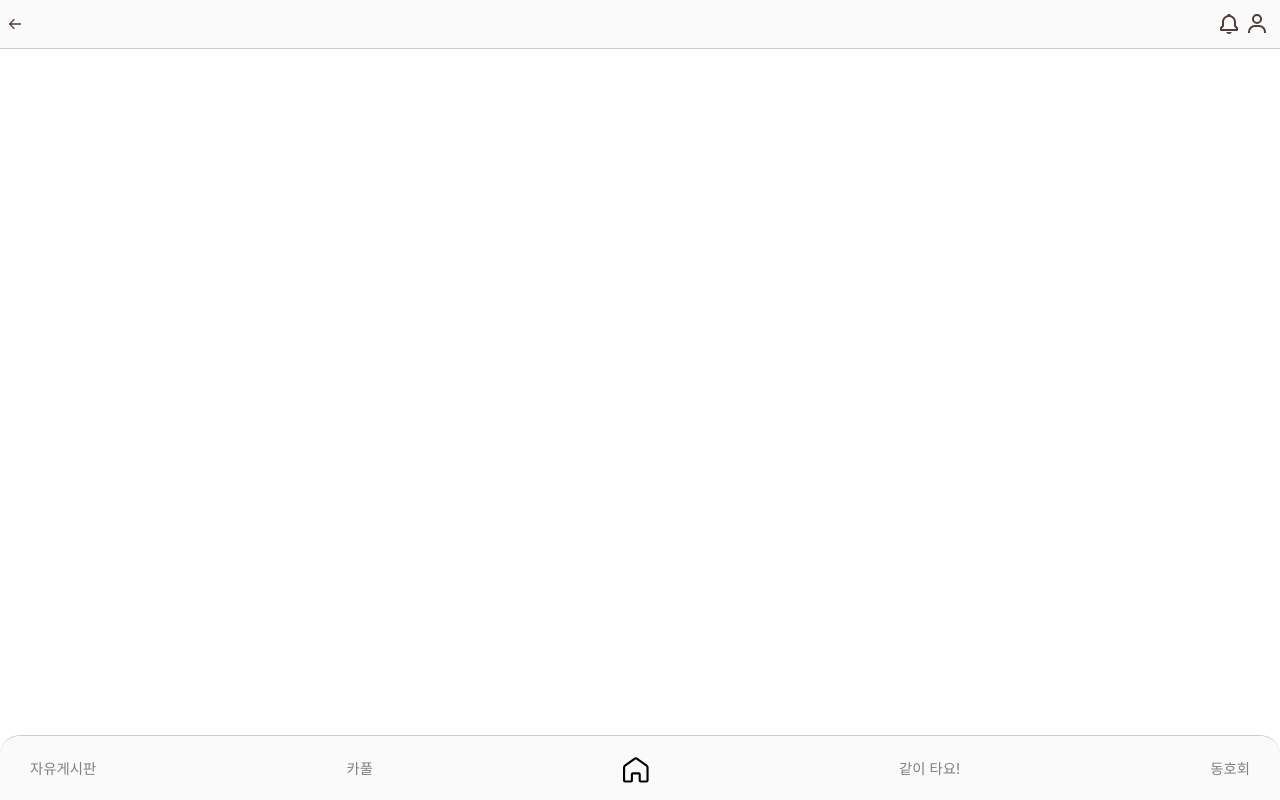
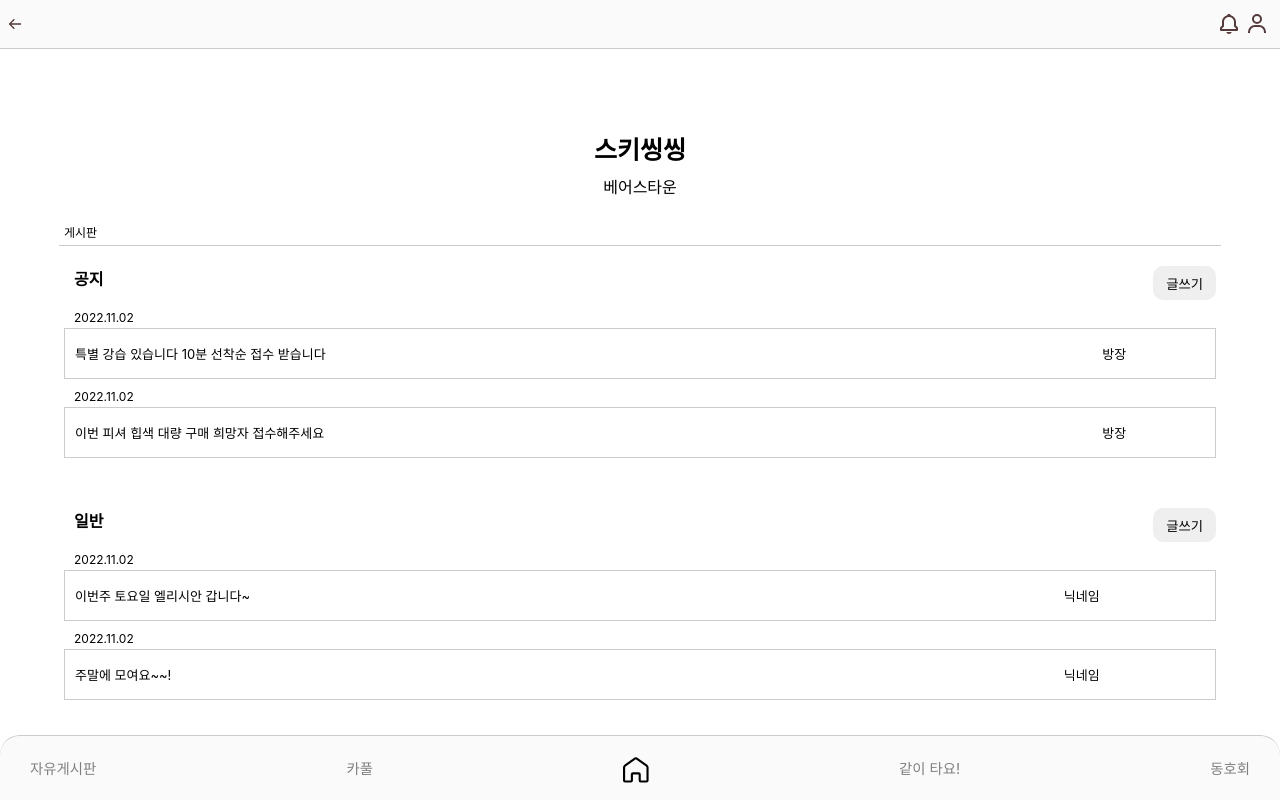
Before and after one commit to syj0396/ski-app-front, a React (Create React App) app: page /club/detail/1 in a window 1280 px wide. Built offline with nearby package versions, Linux system fonts and the light colour scheme; data requests are answered from the project's data file.

Commit message:
동호회 스키장 필터링, 동호회 추가 및 상세 페이지

```diff
--- a/db.json
+++ b/db.json
@@ -46,26 +46,6 @@
       "like": 0,
       "comments": [],
       "id": 5
-    },
-    {
-      "title": "안녕하세요!",
-      "content": "안녕안녕 스키 타러 왔어요~~!\n스키 초보자입니다!",
-      "resortName": "비발디파크",
-      "create_dt": "2022-11-02T14:55:58.473Z",
-      "cnt": 0,
-      "like": 0,
-      "comments": [],
-      "id": 6
-    },
-    {
-      "title": "좋아요랑 조회수 추가",
-      "content": "디비에 어떤 타입으로 찍힐까요?",
-      "resortName": "베어스타운",
-      "create_dt": "2022-11-02T15:03:36.463Z",
-      "cnt": 0,
-      "like": 0,
-      "comments": [],
-      "id": 7
     }
   ],
   "resort": [
@@ -149,5 +129,57 @@
       "duration": "연중무휴",
       "url": "http://휘닉스파크스키강습.com"
     }
+  ],
+  "club": [
+    {
+      "club_nm": "스키씽씽",
+      "words": "베어스타운 스키 동호회입니다~!",
+      "memCnt": 0,
+      "resort_id": "베어스타운",
+      "age": "20대",
+      "gender": "성별 무관",
+      "openYn": true,
+      "id": 1
+    },
+    {
+      "club_nm": "슝슝슝",
+      "words": "동호회입니다",
+      "memCnt": 0,
+      "resort_id": "덕유산리조트",
+      "age": "제한 없음",
+      "gender": "남",
+      "openYn": true,
+      "id": 2
+    },
+    {
+      "club_nm": "스키동호회",
+      "words": "동호회 등록~~",
+      "memCnt": 0,
+      "resort_id": "휘닉스파크",
+      "age": "제한 없음",
+      "gender": "성별 무관",
+      "openYn": true,
+      "id": 3
+    },
+    {
+      "club_nm": "비밀 동호회",
+      "words": "비밀 페이지로 가는지 확인~~",
+      "memCnt": 0,
+      "resort_id": "덕유산리조트",
+      "age": "40대",
+      "gender": "성별 무관",
+      "openYn": false,
+      "id": 4
+    },
+    {
+      "club_nm": "동호회 임시",
+      "words": "비밀방입니다",
+      "memCnt": 0,
+      "resort_id": "베어스타운",
+      "age": "40대",
+      "gender": "성별 무관",
+      "openYn": false,
+      "id": 5
+    }
   ]
 }
--- a/src/App.js
+++ b/src/App.js
@@ -14,6 +14,8 @@ import { EditBoard } from './components/Board/EditBoard';
 import { loadResorts } from './action/resort';
 import { ClubRegister } from './components/Club/ClubRegister';
 import { BoardDetail } from './components/Board/BoardDetail';
+import { ClubDetail } from './components/Club/ClubDetail';
+import { ClubSecret } from './components/Club/ClubSecret';
 
 function App() {
   const dispatch = useDispatch();
@@ -46,6 +48,8 @@ function App() {
             <Route path="board/detail/:id" element={<BoardDetail />} />
             <Route path="club" element={<Club />} />
             <Route path="club/register" element={<ClubRegister />} />
+            <Route path="club/detail/:id" element={<ClubDetail />} />
+            <Route path="club/secret/:id" element={<ClubSecret />} />
           </Route>
         </Route>
       </Routes>
--- a/src/action/club.js
+++ b/src/action/club.js
@@ -1,7 +1,7 @@
 import axios from 'axios';
 import { clubActions } from '../slice/club';
 
-export const loadPosts = () => {
+export const loadClubs = () => {
     return function (dispatch) {
         axios
             .get(`${process.env.REACT_APP_API}/club`)
@@ -23,3 +23,14 @@ export const regClub = (post) => {
             })
     }
 }
+
+export const getSingleClub = (id) => {
+    return function (dispatch) {
+        axios
+            .get(`${process.env.REACT_APP_API}/club/${id}`)
+            .then((resp) => {
+                dispatch(clubActions.getClub(resp.data));
+            })
+            .catch(error => console.log(error));
+    }
+}
--- /dev/null
+++ b/src/components/Club/ClubDetail.js
@@ -0,0 +1,135 @@
+import React, { useEffect, useState } from 'react'
+import { useSelector, useDispatch } from 'react-redux'
+import { useNavigate, useParams } from 'react-router-dom';
+import { getSingleClub } from '../../action/club';
+import styled from 'styled-components';
+
+export function ClubDetail() {
+    const dispatch = useDispatch();
+    const club = useSelector(state => state.club.club);
+    let {id} = useParams();
+
+    useEffect(() => {
+        if (id) {
+            dispatch(getSingleClub(id));
+        }
+    }, [dispatch, id]);
+    return (
+    <>
+    {club &&
+    <Container>
+        <ClubName>{club.club_nm}</ClubName>
+        <ClubResort>{club.resort_id}</ClubResort>
+        <TopLine>게시판</TopLine>
+        <NoticeBox>
+            <NoticeTop>
+                <Notice>공지</Notice><Button>글쓰기</Button>
+            </NoticeTop>
+            <NoticeItem>
+                    <NoticeDate>2022.11.02</NoticeDate>
+                    <NoticeItemWrap>
+                        <NoticeContent>특별 강습 있습니다 10분 선착순 접수 받습니다</NoticeContent>
+                        <NoticeWho>방장</NoticeWho>
+                    </NoticeItemWrap>
+            </NoticeItem>
+            <NoticeItem>
+                    <NoticeDate>2022.11.02</NoticeDate>
+                    <NoticeItemWrap>
+                        <NoticeContent>이번 피셔 힙색 대량 구매 희망자 접수해주세요</NoticeContent>
+                        <NoticeWho>방장</NoticeWho>
+                    </NoticeItemWrap>
+            </NoticeItem>
+
+            <BoardTop>
+                <Notice>일반</Notice><Button>글쓰기</Button>
+            </BoardTop>
+            <NoticeItem>
+                    <NoticeDate>2022.11.02</NoticeDate>
+                    <BoardItemWrap>
+                        <NoticeContent>이번주 토요일 엘리시안 갑니다~</NoticeContent>
+                        <NoticeWho>닉네임</NoticeWho>
+                    </BoardItemWrap>
+            </NoticeItem>
+            <NoticeItem>
+                    <NoticeDate>2022.11.02</NoticeDate>
+                    <BoardItemWrap>
+                        <NoticeContent>주말에 모여요~~!</NoticeContent>
+                        <NoticeWho>닉네임</NoticeWho>
+                    </BoardItemWrap>
+            </NoticeItem>
+        </NoticeBox>
+    </Container>}
+    </>
+    )
+}
+const BoardTop = styled.div`
+margin-top:40px;
+display: flex;
+justify-content: space-between;
+`
+const Container = styled.div`
+padding-top: 100px;
+display: flex;
+flex-direction: column;
+justify-content: center;
+align-items: center;
+`
+const ClubName = styled.div`
+font-weight: bold;
+font-size: 25px;
+`
+const ClubResort = styled.div`
+padding-top: 8px;
+`
+const TopLine = styled.div`
+border-bottom: 1px solid #CCCCCC;
+width: 90%;
+font-size: 12px;
+margin-top: 20px;
+padding: 5px;
+`
+const NoticeBox = styled.div`
+width: 90%;
+margin-top: 10px;
+`
+const NoticeTop = styled.div`
+display: flex;
+justify-content: space-between;
+`
+const Notice = styled.div`
+font-weight: bold;
+padding: 10px;
+`
+const Button = styled.button`
+padding: 2px 13px;
+border-radius: 10px;
+border: none;
+margin-top: 10px;
+`
+const NoticeItem = styled.div`
+//width: 90%;
+margin-top: 10px;
+`
+const NoticeDate = styled.div`
+font-size: 12px;
+padding-left: 10px;
+padding-bottom: 3px;
+`
+const NoticeItemWrap = styled.div`
+border: 1px solid #CCCCCC;
+padding: 15px 10px;
+display: grid;
+grid-template-columns: 10fr 1fr;
+`
+const NoticeContent = styled.div`
+font-size: 13px;
+`
+const NoticeWho = styled.div`
+font-size: 13px;
+`
+const BoardItemWrap = styled.div`
+border: 1px solid #CCCCCC;
+padding: 15px 10px;
+display: grid;
+grid-template-columns: 7fr 1fr;
+`
--- /dev/null
+++ b/src/components/Club/ClubSecret.js
@@ -0,0 +1,75 @@
+import React, { useState, useEffect } from 'react'
+import { useSelector, useDispatch } from 'react-redux'
+import { useNavigate, useParams } from 'react-router-dom';
+import styled from 'styled-components';
+import { AiFillLock } from 'react-icons/ai';
+import { getSingleClub } from '../../action/club';
+
+export function ClubSecret() {
+    const dispatch = useDispatch();
+    const club = useSelector(state => state.club.club);
+    let {id} = useParams();
+
+    useEffect(() => {
+        if (id) {
+            dispatch(getSingleClub(id));
+        }
+    }, [dispatch, id]);
+
+    return (
+    <>
+    {club &&
+    <Container>
+        <NameFlex>
+            <ClubName>{club.club_nm}</ClubName>
+            <AiFillLock className="clubSecret-lock" />
+        </NameFlex>
+        <ClubResort>{club.resort_id}</ClubResort>
+        <ContentBox>
+            <ClubContent>{club.words}</ClubContent>
+        </ContentBox>
+        <Button>가입 신청</Button>
+    </Container>}
+    </>
+    )
+}
+
+const Container = styled.div`
+padding-top: 130px;
+display: flex;
+flex-direction: column;
+justify-content: center;
+align-items: center;
+`
+const NameFlex = styled.div`
+display: flex;
+.clubSecret-lock {
+    width: 1.6rem;
+    height: 1.6rem;
+    padding: 2px 9px;
+}
+`
+const ClubName = styled.div`
+font-weight: bold;
+font-size: 20px;
+padding-left: 7px;
+`
+const ClubResort = styled.div`
+padding-top: 8px;
+`
+const ContentBox = styled.div`
+height: 180px;
+width: 80%;
+border-top: 1px solid #CCCCCC;
+border-bottom: 1px solid #CCCCCC;
+margin-top: 50px;
+`
+const ClubContent = styled.div`
+padding: 20px;
+`
+const Button = styled.button`
+padding: 13px 20px;
+border-radius: 10px;
+border: none;
+margin-top: 50px;
+`
--- a/src/pages/Club.js
+++ b/src/pages/Club.js
@@ -1,11 +1,59 @@
-import React from 'react'
+import React, { useEffect, useState } from 'react'
+import { useDispatch, useSelector } from 'react-redux';
+import { useNavigate } from 'react-router-dom'
+import { loadClubs } from '../action/club';
 import styled from 'styled-components'
 import { ClubListForm } from '../components/Club/ClubListForm'
 
 export function Club() {
+    const dispatch = useDispatch();
+    const navigate = useNavigate();
+    const clubs = useSelector(state => state.club.clubs);
+    const [selectedResort, setSelectedResort] = useState("[전체]");
+    const [filteredResorts, setFilteredResorts] = useState(clubs);
+    const [clubNum, setClubNum] = useState([]);
+
+    const changeSelection = (resort) => {
+        setSelectedResort(resort);
+    }
+
+    const showDetail = (e) => {
+        //만약 동호회가 오픈방이면 detail, 비밀방이면 secret 페이지로 이동.
+        let clubId = e.target.id;
+        let isOpen = clubs.filter(club => club.id == clubId)[0].openYn;
+        if (isOpen) {
+            navigate(`/club/detail/${clubId}`);
+        } else {
+            navigate(`/club/secret/${clubId}`);
+        }
+    }
+
+    useEffect(() => {
+        dispatch(loadClubs());
+    }, [dispatch]);
+
+    useEffect(() => { //나중에 회원 많은 순으로 정렬하는 기능 넣기
+        if (selectedResort === "[전체]") setFilteredResorts(clubs);
+        else {
+            let filteredResort = clubs.filter(club => club.resort_id === selectedResort);
+            setFilteredResorts(filteredResort);
+        }
+
+    }, [selectedResort, clubs]);
+
     return (
     <ClubContainer>
-        <ClubListForm />
+        <ClubListForm change={changeSelection} />
+        <ClubList>
+            {filteredResorts && filteredResorts.map((club, i) => (
+                <ClubListItem key={club.id} id={club.id} onClick={showDetail}>
+                    <Order id={club.id}>{i + 1}</Order>
+                    <MemCnt id={club.id}>{club.memCnt}명</MemCnt>
+                    <ClubName id={club.id}>{club.club_nm}</ClubName>
+                    <ClubResort id={club.id}>{club.resort_id}</ClubResort>
+                </ClubListItem>
+            ))}
+        </ClubList>
     </ClubContainer>
     )
 }
@@ -13,3 +61,33 @@ export function Club() {
 const ClubContainer = styled.div`
     margin-top: 20px;
 `
+const ClubList = styled.div`
+    padding: 250px 50px;
+    display:flex;
+    flex-direction: column;
+    justify-content: center;
+`
+const ClubListItem = styled.div`
+align-items: center;
+border-bottom: 1px solid #CCCCCC;
+display: grid;
+grid-template-columns: 1fr 1fr 4fr 3fr;
+padding: 7px 0;
+`
+const Order = styled.div`
+font-size: 25px;
+font-weight: bold;
+padding: 5px;
+`
+const MemCnt = styled.div`
+padding: 5px;
+font-size: 14px;
+`
+const ClubName= styled.div`
+padding: 5px 20px;
+font-weight: bold;
+`
+const ClubResort = styled.div`
+padding: 5px;
+font-size: 14px;
+`
--- a/src/pages/Home.js
+++ b/src/pages/Home.js
@@ -1,5 +1,5 @@
 import { useDispatch, useSelector } from 'react-redux';
-import { loadPosts } from '../action/club';
+import { loadPosts } from '../action/board';
 import styled from 'styled-components'
 import { Card } from "react-bootstrap"
 import img from '../imgs/한반도.png'
--- a/src/slice/club.js
+++ b/src/slice/club.js
@@ -2,6 +2,7 @@ import { createSlice } from '@reduxjs/toolkit'
 
 const initialState = {
     clubs: [],
+    club: null,
 }
 const clubSlice = createSlice({
     name: 'club',
@@ -11,6 +12,9 @@ const clubSlice = createSlice({
             state.clubs = action.payload;
         },
         createClub(state) {},
+        getClub(state, action) {
+            state.club = action.payload;
+        },
     }
 });
 
```
Also changed, not shown: src/components/Club/ClubListForm.js (+7 -4 lines).
